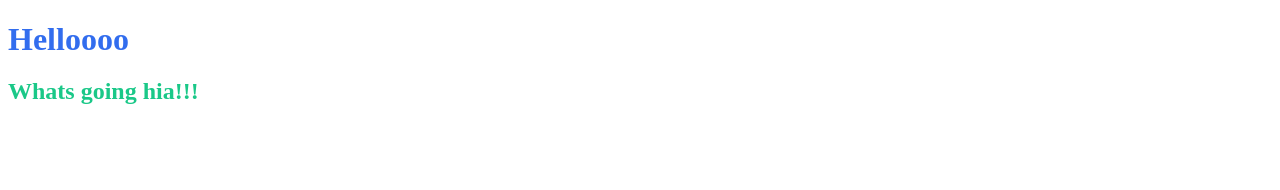
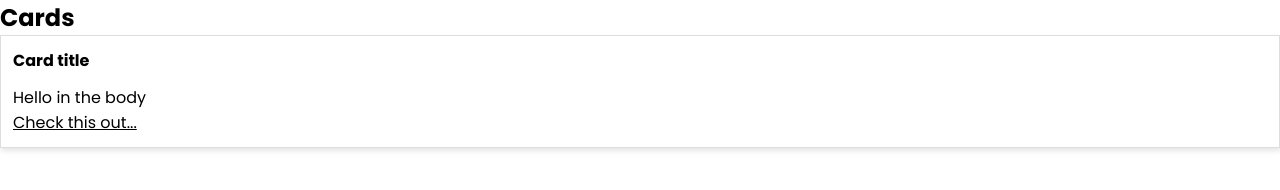
Before and after one commit to pemeraldy/sass-breezy, a website: page index.html in a window 1280 px wide. Drawn offline with Linux system fonts and the light colour scheme.

Commit message:
created a card component using nested styles

```diff
--- a/css/yopee/index.scss
+++ /dev/null
@@ -1,5 +0,0 @@
-// Variables and functions
-@import 'variables';
-
-// base and layouts
-@import 'base'
--- a/index.html
+++ b/index.html
@@ -8,7 +8,13 @@
     <link rel="stylesheet" href="css/index.css">
 </head>
 <body>
-    <h1>Helloooo</h1>
-    <h2>Whats going hia!!!</h2>
+    <h2>Cards</h2>
+    <div class="card">
+        <div class="card-title">Card title</div>
+        <div class="card-body">
+            <p>Hello in the body</p>
+            <a href="#">Check this out...</a>
+        </div>
+    </div>
 </body>
 </html>
--- a/css/yopee/_variables.scss
+++ b/yopee/_variables.scss
@@ -10,3 +10,10 @@ $base-marging: 0.75rem;
 // Borders
 $base-border-thickness: 1px;
 $base-border-radius: 20px;
+
+
+// box-shadows
+$base-box-shadow: 1px 3px 5px rgba(0,0,0,0.1);
+
+// font sizes
+$base-font-size: 1rem;
--- /dev/null
+++ b/yopee/components/_card.scss
@@ -0,0 +1,17 @@
+.card {
+  display: block;
+  padding: $base-padding;
+  border: $base-border-thickness solid #ddd;
+  box-shadow: $base-box-shadow;
+  .card-title {
+    font-size: $base-font-size;
+    padding-bottom: $base-padding;
+    font-weight: bold;
+  }
+  .card-body {
+    font-size: $base-font-size;
+    a {
+      text-decoration: underline;
+    }
+  }
+}
--- /dev/null
+++ b/yopee/index.scss
@@ -0,0 +1,13 @@
+// Variables and functions
+@import 'variables';
+
+// base and layouts
+@import 'base';
+
+
+// Colors
+
+// Components -- eg buttons, navbar
+@import 'components/card'
+
+// Utilities -- e.g margin
```
Also changed, not shown: css/index.css, css/variables.css (deleted), yopee/_base.scss (renamed from css/yopee/_base.scss).
